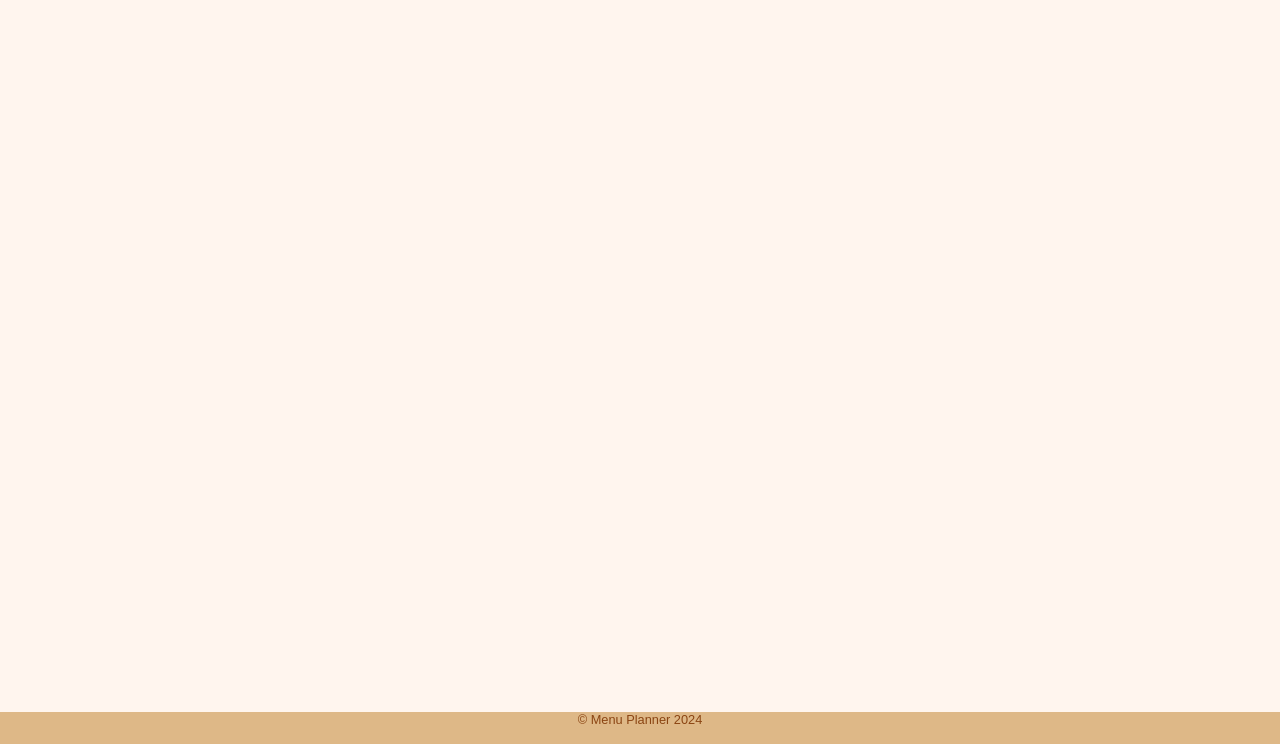
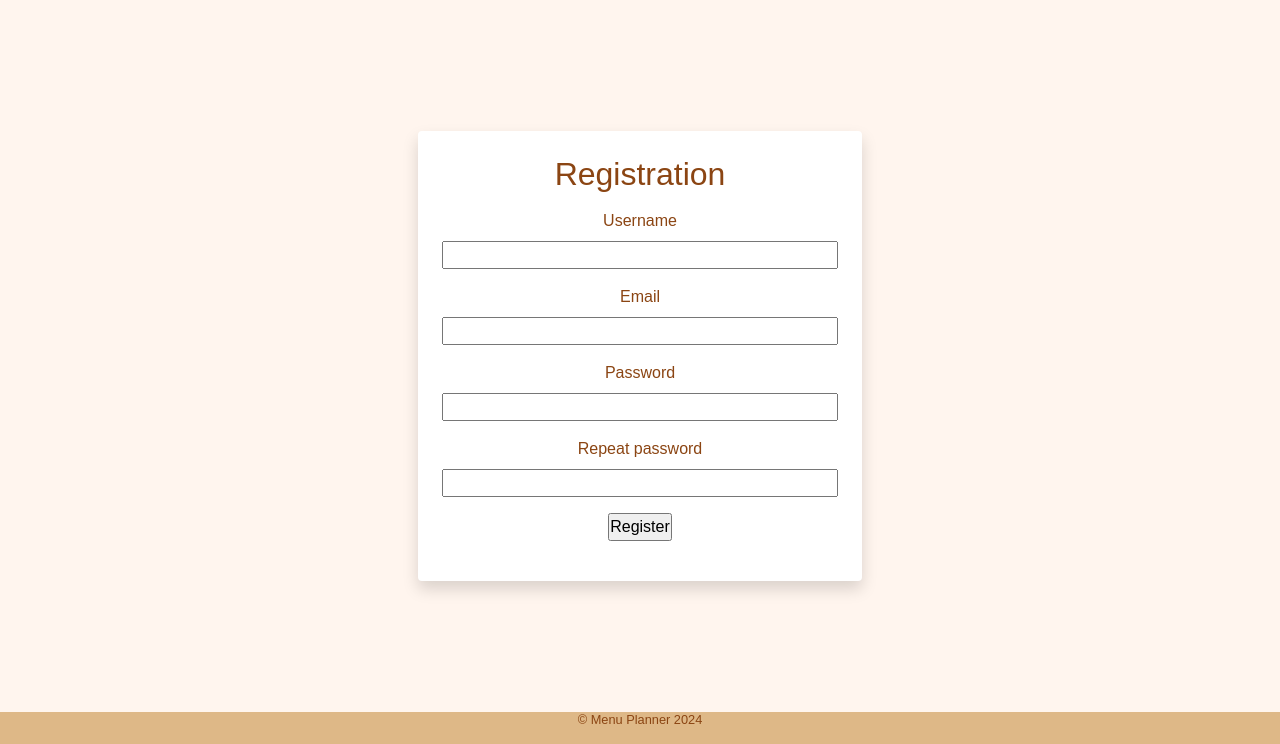
Before and after one commit to s1r3m/menu_planner, a Flask app: template menu_planner/templates/register.html in a window 1280 px wide. Shown: the part 56-800 px from the top of the page. Run offline with Flask 3, Linux system fonts and the light colour scheme; the template is opened without the code that fills it: values that come from a table or form of the project are taken from there, others are empty; parts of the project's set-up code (start-up, migrations or seed data) failed here and were passed over; some libraries are stand-ins or nearby versions.

Commit message:
add registration form

```diff
--- /dev/null
+++ b/menu_planner/forms.py
@@ -0,0 +1,30 @@
+from flask_wtf import FlaskForm
+from wtforms.fields.simple import BooleanField, PasswordField, StringField, SubmitField
+from wtforms.validators import DataRequired, Email, EqualTo, ValidationError
+
+from models import User
+
+
+class LoginForm(FlaskForm):
+    username = StringField('Username', validators=[DataRequired()])
+    password = PasswordField('Password', validators=[DataRequired()])
+    remember_me = BooleanField('Remember Me')
+    submit = SubmitField('Sign In')
+
+
+class RegistrationForm(FlaskForm):
+    username = StringField('Username', validators=[DataRequired()])
+    email = StringField('Email', validators=[DataRequired(), Email()])
+    password = PasswordField('Password', validators=[DataRequired()])
+    password_2 = PasswordField('Repeat password', validators=[DataRequired(), EqualTo('password')])
+    submit = SubmitField('Register')
+
+    def validate_username(self, username):
+        user = User.query.filter_by(username=username.data).first()
+        if user:
+            raise ValidationError('Username already in use.')
+
+    def validate_email(self, email):
+        user = User.query.filter_by(email=email.data).first()
+        if user:
+            raise ValidationError('Email already in use.')
--- a/menu_planner/models.py
+++ b/menu_planner/models.py
@@ -10,10 +10,13 @@ class User(UserMixin, db.Model):
 
     id = db.Column(db.Integer, primary_key=True)
     username = db.Column(db.Text, unique=True, nullable=False)
+    email = db.Column(db.Text, unique=True, nullable=False)
     password_hash = db.Column(db.Text, nullable=False)
+    weeks = db.relationship('Week', backref='user', lazy='dynamic')
 
-    def __init__(self, username: str) -> None:
+    def __init__(self, username: str, email: str) -> None:
         self.username = username
+        self.email = email
 
     def __repr__(self) -> str:
         return f'<User {self.username}>'
@@ -31,7 +34,6 @@ class User(UserMixin, db.Model):
 @login_manager.user_loader
 def load_user(user_id: str) -> User:
     user = db.session.get(User, int(user_id))
-    current_app.logger.debug('User loaded: %s', user)
     return user
 
 
--- a/menu_planner/settings.py
+++ b/menu_planner/settings.py
@@ -3,7 +3,7 @@ import os
 LOG_LEVEL = os.environ.get('LOG_LEVEL', 'DEBUG')
 
 # DB.
-SQLALCHEMY_DATABASE_URI = os.environ.get('DATABASE_URL', '')
+SQLALCHEMY_DATABASE_URI = os.environ.get('DATABASE_URL', 'postgresql://menu_planner:menu_planner@localhost/menu_planner')
 
 # Flask.
 SECRET_KEY = os.getenv('SECRET_KEY', 'default-secret-key')
--- a/menu_planner/templates/login.html
+++ b/menu_planner/templates/login.html
@@ -3,19 +3,19 @@
 {% block content %}
     <main class="main-content d-flex justify-content-center align-items-center vh-200">
         <div class="container text-center">
-            <form class="auth-form bg-white shadow rounded p-4" action="" method="post" novalidate>
+            <form class="auth-form bg-white shadow rounded p-4" action="" method="post">
                 {{ form.hidden_tag() }}
                 <h2 class="mb-3">Login</h2>
                 <p>
                     {{ form.username.label }}<br>
-                    {{ form.username(size=32) }}
+                    {{ form.username(size=40) }}
                     {% for error in form.username.errors %}
                     <br><span style="color: red;">{{ error }}</span>
                     {% endfor %}
                 </p>
                 <p>
                     {{ form.password.label }}<br>
-                    {{ form.password(size=32) }}
+                    {{ form.password(size=40) }}
                     {% for error in form.password.errors %}
                     <br><span style="color: red;">{{ error }}</span>
                     {% endfor %}
--- a/menu_planner/templates/register.html
+++ b/menu_planner/templates/register.html
@@ -1,4 +1,41 @@
 {% extends "base.html" %}
 {% block title %}Register - Menu Planner{% endblock %}
 {% block content %}
+    <main class="main-content d-flex justify-content-center align-items-center vh-200">
+        <div class="container text-center">
+            <form class="auth-form bg-white shadow rounded p-4" action="" method="post">
+                {{ form.hidden_tag() }}
+                <h2 class="mb-3">Registration</h2>
+                <p>
+                    {{ form.username.label }}<br>
+                    {{ form.username(size=40) }}<br>
+                    {% for error in form.username.errors %}
+                    <span style="color: red;">[{{ error }}]</span>
+                    {% endfor %}
+                </p>
+                <p>
+                    {{ form.email.label }}<br>
+                    {{ form.email(size=40) }}<br>
+                    {% for error in form.email.errors %}
+                    <span style="color: red;">[{{ error }}]</span>
+                    {% endfor %}
+                </p>
+                <p>
+                    {{ form.password.label }}<br>
+                    {{ form.password(size=40) }}<br>
+                    {% for error in form.password.errors %}
+                    <span style="color: red;">[{{ error }}]</span>
+                    {% endfor %}
+                </p>
+                <p>
+                    {{ form.password_2.label }}<br>
+                    {{ form.password_2(size=40) }}<br>
+                    {% for error in form.password_2.errors %}
+                    <span style="color: red;">[{{ error }}]</span>
+                    {% endfor %}
+                </p>
+                <p>{{ form.submit() }}</p>
+            </form>
+        </div>
+    </main>
 {% endblock %}
--- a/pyproject.toml
+++ b/pyproject.toml
@@ -16,6 +16,7 @@ flask-sqlalchemy = "^3.1.1"
 flask-wtf = "^1.2.2"
 psycopg2-binary = "^2.9.10"
 gunicorn = "^23.0.0"
+email-validator = "^2.2.0"
 
 [tool.poetry.dev-dependencies]
 pytest = "7.0.1"
```
Also changed, not shown: menu_planner/forms/login.py (deleted, +0 -10 lines), menu_planner/routes.py (+25 -31 lines), migrations/menu_planner/versions/1c818a694ef9_add_registration.py (added, +31 -0 lines), menu_planner/forms/__init__.py (deleted), 2 other files.
